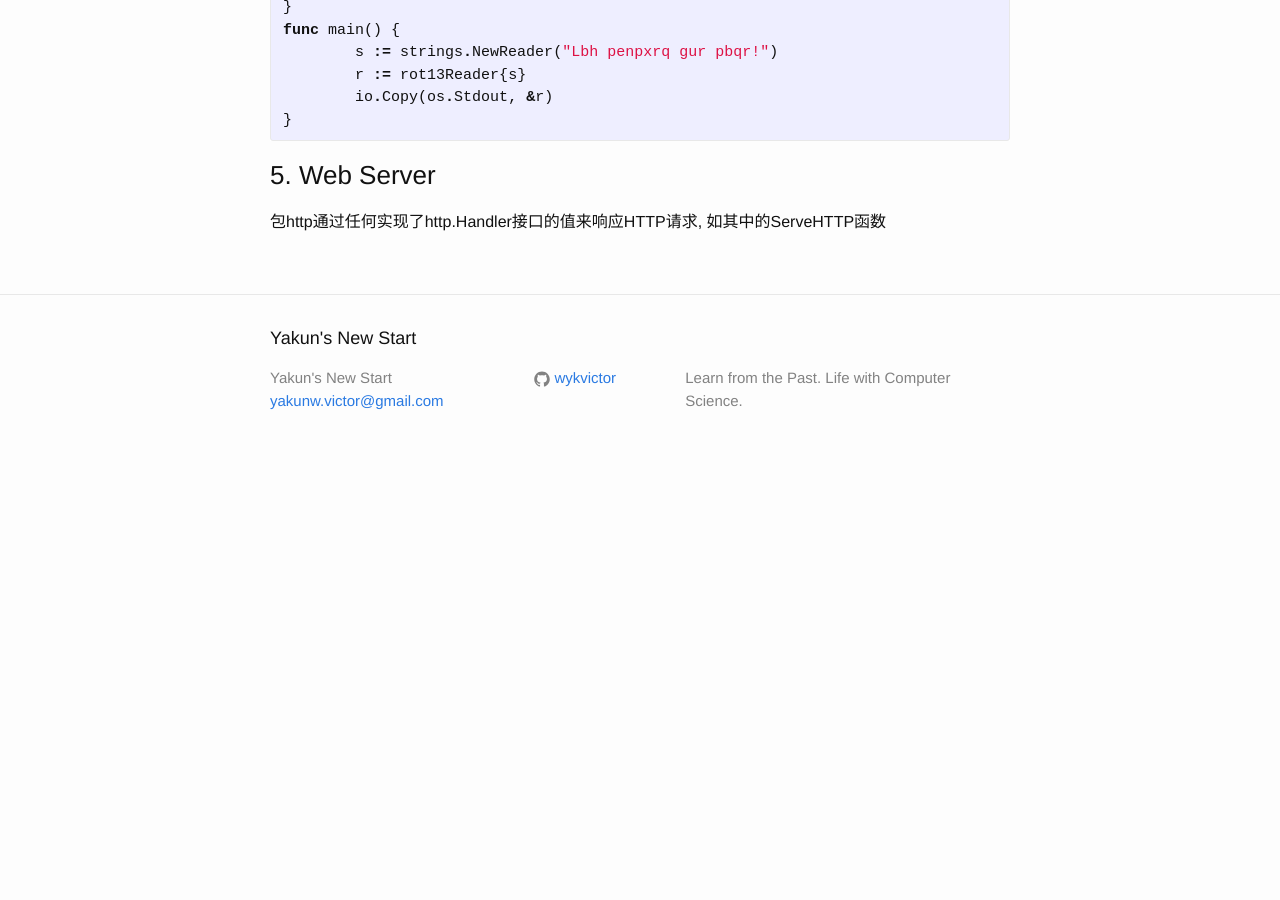
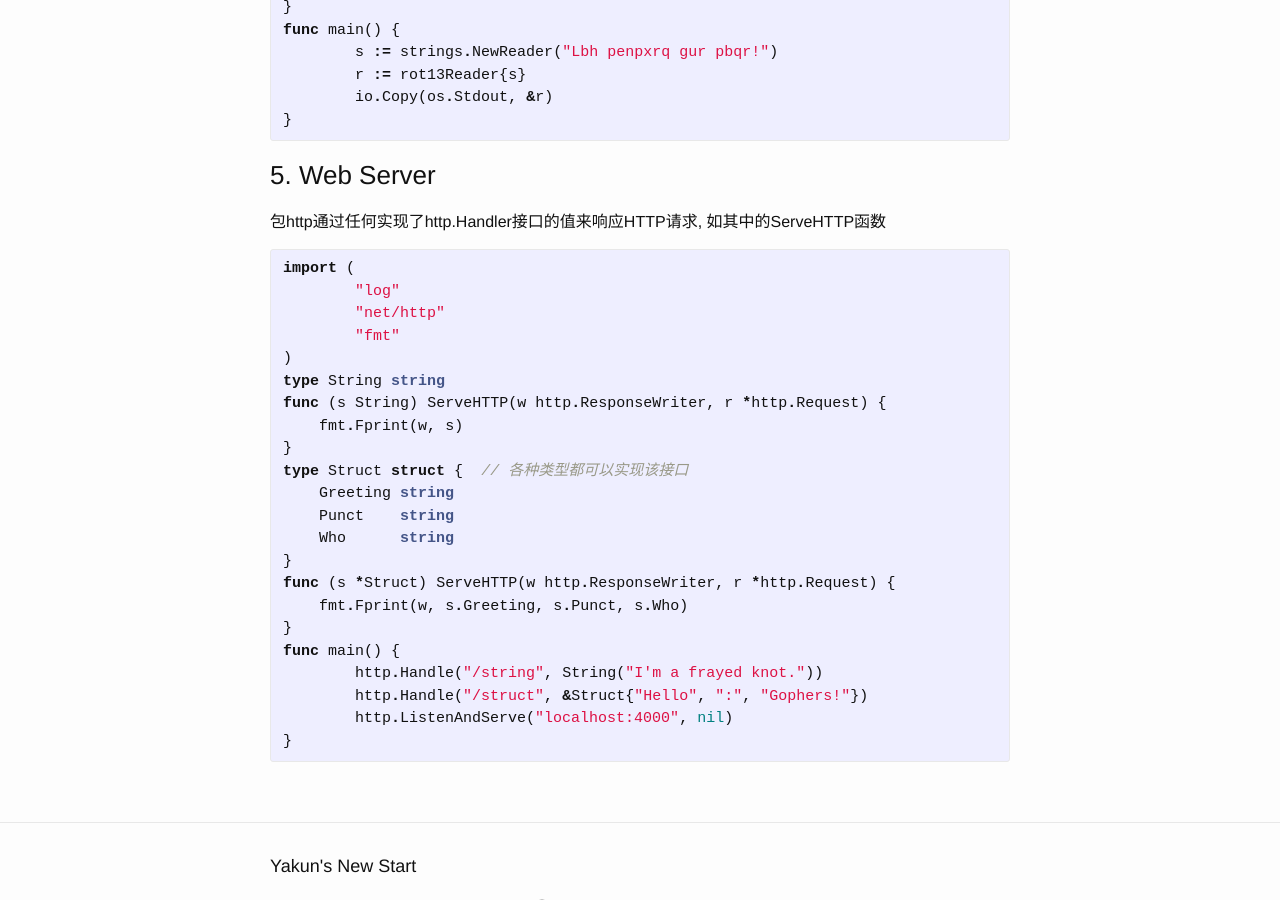
Before and after one commit to wykvictor/wykvictor.github.io, a Jekyll site: the page built from _posts/programming/2015-10-23-Go-Programming-4.md, in a window 1280 px wide and 900 px high, scrolled down 2480 px. Built offline with Jekyll 4.4.1, drawn with Linux system fonts in a browser that asks for light colours; before the commit the page ends 2952 px from its top, so only the background shows below that.

Commit message:
update go-4

```diff
--- a/_posts/programming/2015-10-23-Go-Programming-4.md
+++ b/_posts/programming/2015-10-23-Go-Programming-4.md
@@ -115,5 +115,26 @@ func main() {
 ### 5. Web Server
 包http通过任何实现了http.Handler接口的值来响应HTTP请求, 如其中的ServeHTTP函数
 {% highlight Go %}
-
+import (
+	"log"
+	"net/http"
+	"fmt"
+)
+type String string
+func (s String) ServeHTTP(w http.ResponseWriter, r *http.Request) {
+    fmt.Fprint(w, s)
+}
+type Struct struct {  // 各种类型都可以实现该接口
+    Greeting string
+    Punct    string
+    Who      string
+}
+func (s *Struct) ServeHTTP(w http.ResponseWriter, r *http.Request) {
+    fmt.Fprint(w, s.Greeting, s.Punct, s.Who)
+}
+func main() {
+	http.Handle("/string", String("I'm a frayed knot."))
+	http.Handle("/struct", &Struct{"Hello", ":", "Gophers!"})
+	http.ListenAndServe("localhost:4000", nil)
+}
 {% endhighlight %}
```
